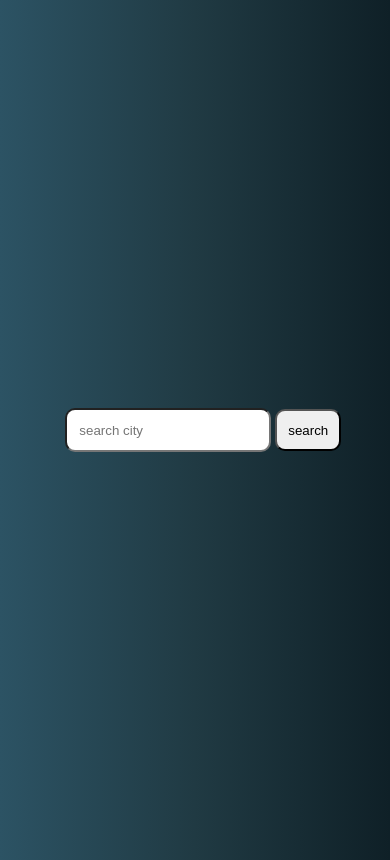
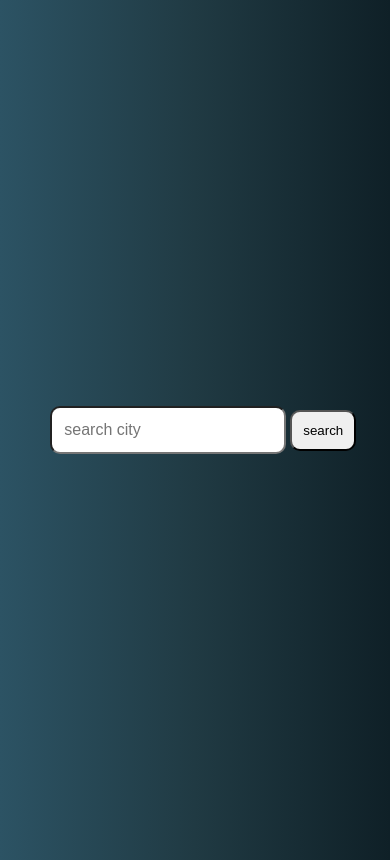
Before and after one commit to yenaingtun-dev/Odin-Project-Weather-App, a plain HTML site: page index.html in a window 390 px wide. Drawn offline with Linux system fonts and the light colour scheme.

Commit message:
updated mobile

```diff
--- a/main.js
+++ b/main.js
@@ -4,6 +4,7 @@ const city = document.querySelector(".city");
 const country_name = document.querySelector(".country_name");
 const icon = document.querySelector(".element");
 const time = document.querySelector(".time");
+const container = document.querySelector(".container");
 const cloudy_lightning = `
             <svg version="1.1" id="Layer_1" xmlns="http://www.w3.org/2000/svg" xmlns:xlink="http://www.w3.org/1999/xlink" x="0px" y="0px" viewBox="0 0 60.7 48.7" style="enable-background:new 0 0 60.7 48.7;" xml:space="preserve">
             <g id="Cloud_4"><g id="White_cloud_4"><path id="XMLID_69_" class="white" d="M47.2,40H7.9C3.5,40,0,36.5,0,32.1l0,0c0-4.3,3.5-7.9,7.9-7.9h39.4c4.3,0,7.9,3.5,7.9,7.9v0 C55.1,36.5,51.6,40,47.2,40z"/>
@@ -46,7 +47,8 @@ const cloudy_lightning = `
                     calcMode="linear"/>
                 </g>
                 </g>
-            </svg>`;
+            </svg>
+`;
 const cloudy = `
 <svg version="1.1" id="Layer_1" xmlns="http://www.w3.org/2000/svg" xmlns:xlink="http://www.w3.org/1999/xlink" x="0px" y="0px" viewBox="0 0 60.7 40" style="enable-background:new 0 0 60.7 40;" xml:space="preserve">
             <g id="Cloud_1">
@@ -191,7 +193,6 @@ const snow = `
 form.addEventListener("submit", (e) => {
     e.preventDefault();
     const country = document.getElementById("country").value;
-    const container = document.querySelector(".container");
     if (country !== null && country !== "") {
         container.classList.remove("hidden");
         getWeather(country);
--- a/style.css
+++ b/style.css
@@ -120,3 +120,16 @@ body {
     right: 0px;
     bottom: 0px;
 }
+
+@media screen and (-webkit-min-device-pixel-ratio: 0) {
+    input:focus {
+        font-size: 16px;
+        background: #eee;
+    }
+}
+
+@media screen and (-webkit-min-device-pixel-ratio: 0) {
+    input {
+        font-size: 16px;
+    }
+}
```
